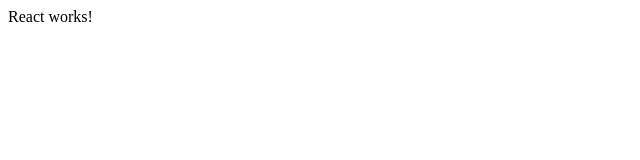
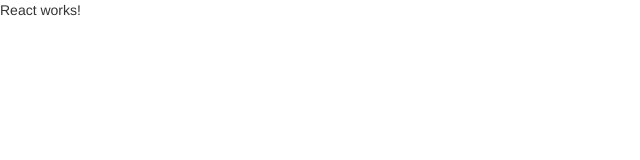
Before and after one commit to alighali85/React-dynamic, a React app: page / in a window 1280 px wide. Shown: the top 160 px of the page, without its empty margins (0-640 px from the left). Built offline with nearby package versions, Linux system fonts and the light colour scheme.

Commit message:
chore(app-theme): add app theme with rect-bootstrap

```diff
--- a/package.json
+++ b/package.json
@@ -10,6 +10,7 @@
     "babel-loader": "7.1.2",
     "babel-preset-react-app": "^3.1.1",
     "babel-runtime": "6.26.0",
+    "bootstrap": "^4.1.0",
     "case-sensitive-paths-webpack-plugin": "2.1.1",
     "chalk": "1.1.3",
     "css-loader": "0.28.7",
@@ -35,6 +36,7 @@
     "promise": "8.0.1",
     "raf": "3.4.0",
     "react": "^16.3.2",
+    "react-bootstrap": "^0.32.1",
     "react-dev-utils": "^5.0.1",
     "react-dom": "^16.3.2",
     "resolve": "1.6.0",
--- a/public/index.html
+++ b/public/index.html
@@ -10,6 +10,7 @@
     -->
     <link rel="manifest" href="%PUBLIC_URL%/manifest.json">
     <link rel="shortcut icon" href="%PUBLIC_URL%/favicon.ico">
+    <!-- Latest compiled and minified CSS -->
     <!--
       Notice the use of %PUBLIC_URL% in the tags above.
       It will be replaced with the URL of the `public` folder during the build.
--- /dev/null
+++ b/src/app-theme/index.scss
@@ -0,0 +1 @@
+@import url('https://maxcdn.bootstrapcdn.com/bootstrap/3.3.7/css/bootstrap.min.css');
--- a/src/index.js
+++ b/src/index.js
@@ -1,5 +1,6 @@
 import React from 'react';
 import ReactDOM from 'react-dom';
 import App from './App';
+import './app-theme/index.scss';
 
 ReactDOM.render(<App />, document.getElementById('root'))
```
Also changed, not shown: 1 other file (tests, documents, lock files or other folders).
